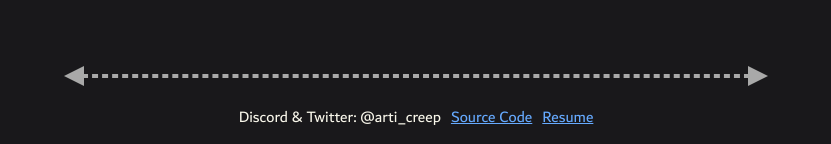
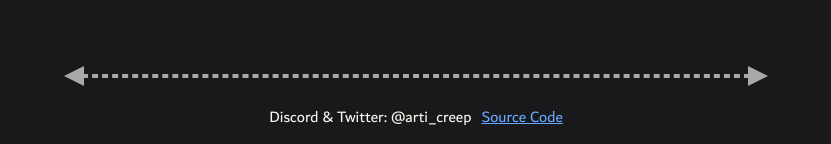
Before and after one commit to Arti-Dev/arti-dev.github.io, a Jekyll site: the page built from index.html, in a window 1280 px wide. Shown: the part 1874-2018 px from the top of the page, without its empty margins (224-1055 px from the left). Built offline with Jekyll 4.4.1, drawn with Linux system fonts in a browser that asks for light colours; nearby versions of some CDN libraries.

Commit message:
Update resume and remove extra links

```diff
--- a/_includes/footer.html
+++ b/_includes/footer.html
@@ -1,5 +1,4 @@
 <footer class="footer">
     <p>Discord & Twitter: @arti_creep</p>
     <a href="https://github.com/Arti-Dev/arti-dev.github.io">Source Code</a>
-    <a href="https://arti-dev.github.io/assets/resumes/resume_f25_aidan_liu.pdf">Resume</a>
 </footer>
--- a/index.html
+++ b/index.html
@@ -33,7 +33,7 @@
 <div class="buttonbox">
     <button class="button blog" onclick="location.href = '{{ 'blog' | absolute_url }}'">blog</button>
     <a href="#projects"><button class="button projects">projects</button></a>
-    <button class="button resume" onclick="location.href = '{{ 'assets/resumes/resume_f25v2_aidan_liu.pdf' | absolute_url }}'">
+    <button class="button resume" onclick="location.href = '{{ 'assets/resumes/resume_f25v3_aidan_liu.pdf' | absolute_url }}'">
         resume
     </button>
     <button class="button github" onclick="location.href = 'https://github.com/Arti-Dev/'">
@@ -97,7 +97,6 @@
 <footer class="footer">
     <p>Discord & Twitter: @arti_creep</p>
     <a href="https://github.com/Arti-Dev/arti-dev.github.io">Source Code</a>
-    <a href="assets/resumes/resume_f25_aidan_liu.pdf">Resume</a>
 </footer>
 </body>
 </html>
```
Also changed, not shown: 1 other file.
